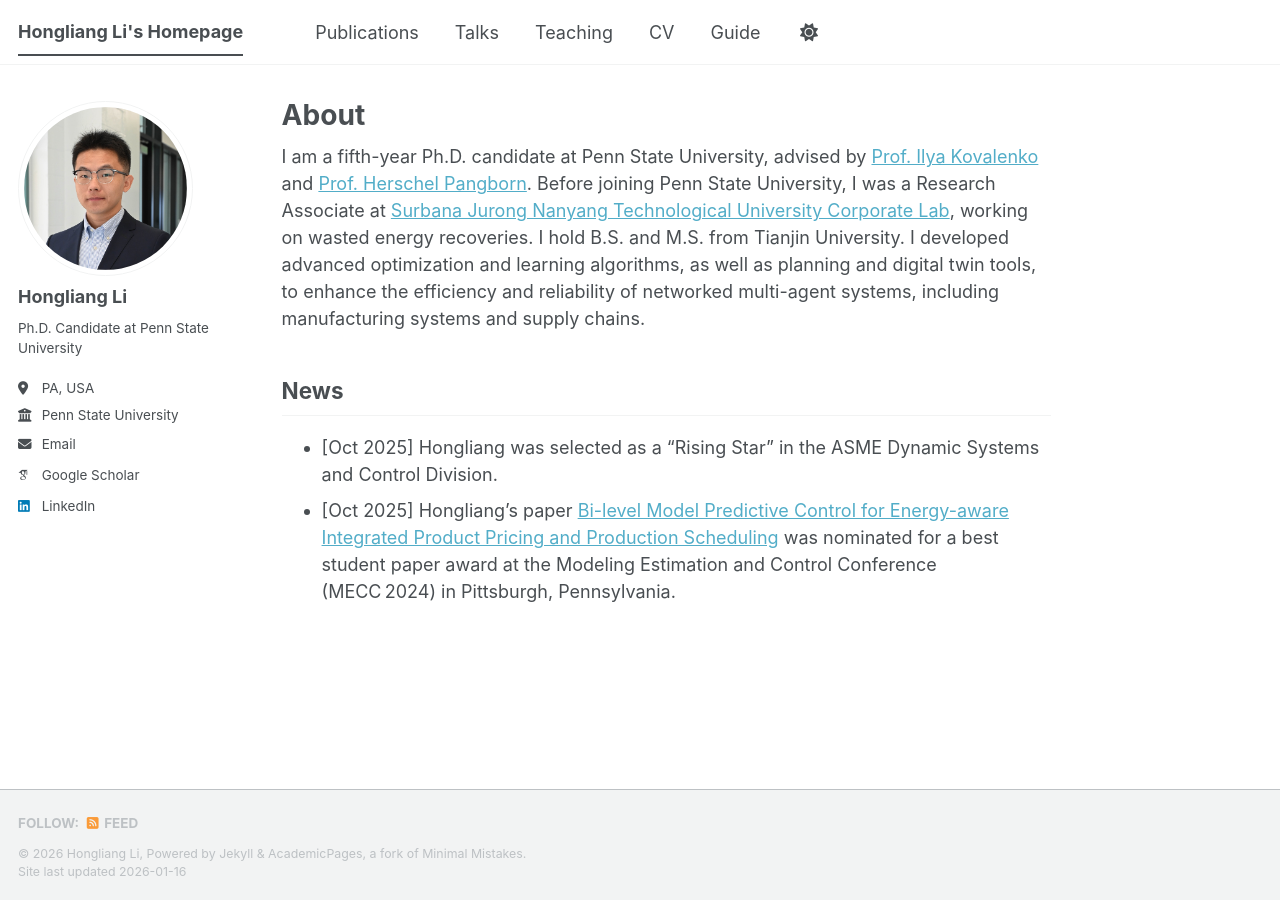
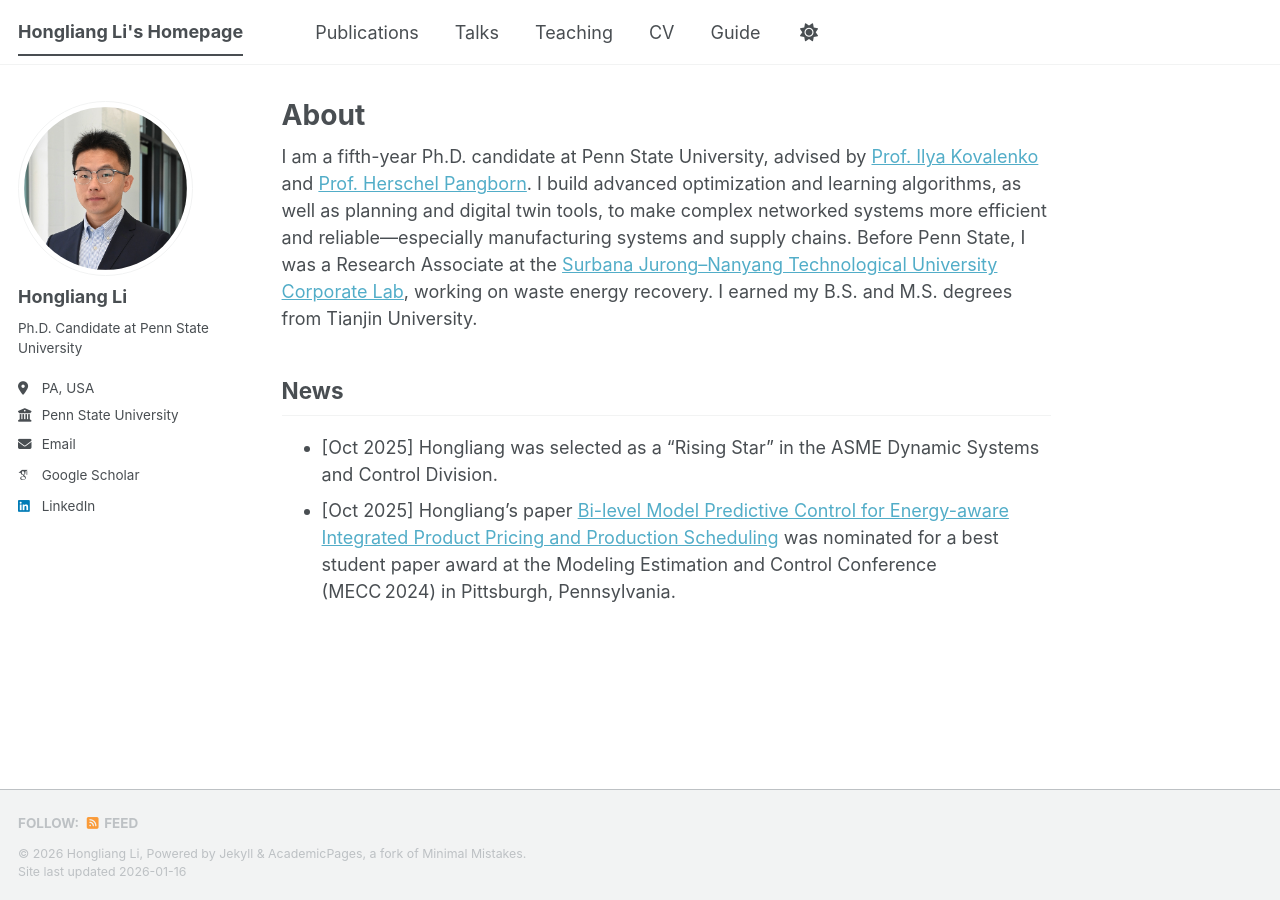
Before and after one commit to HongliangLiPSU/honglianglipsu.github.io, a Jekyll site: the page built from _pages/about.md, in a window 1280 px wide. Built offline with Jekyll 4.4.1, drawn with Linux system fonts in a browser that asks for light colours; some web fonts are replaced; a script bundle is joined from its source files by our own code; library files that are not in the unit come from our copies.

Commit message:
Update about page with revised biography
Revised personal introduction and background details.

```diff
--- a/_pages/about.md
+++ b/_pages/about.md
@@ -7,7 +7,8 @@ redirect_from:
   - /about.html
 ---
 
-I am a fifth-year Ph.D. candidate at Penn State University, advised by [Prof. Ilya Kovalenko](https://www.caislab.com/) and [Prof. Herschel Pangborn](http://www.paclab.info/). Before joining Penn State University, I was a Research Associate at [Surbana Jurong Nanyang Technological University Corporate Lab](https://www.ntu.edu.sg/sj-ntu), working on wasted energy recoveries. I hold B.S. and M.S. from Tianjin University. I developed advanced optimization and learning algorithms, as well as planning and digital twin tools, to enhance the efficiency and reliability of networked multi-agent systems, including manufacturing systems and supply chains.
+I am a fifth-year Ph.D. candidate at Penn State University, advised by [Prof. Ilya Kovalenko](https://www.caislab.com/) and [Prof. Herschel Pangborn](http://www.paclab.info/). I build advanced optimization and learning algorithms, as well as planning and digital twin tools, to make complex networked systems more efficient and reliable—especially manufacturing systems and supply chains. Before Penn State, I was a Research Associate at the [Surbana Jurong–Nanyang Technological University Corporate Lab](https://www.ntu.edu.sg/sj-ntu), working on waste energy recovery. I earned my B.S. and M.S. degrees from Tianjin University.
+
 
 ## News
 - [Oct 2025] Hongliang was selected as a “Rising Star” in the ASME Dynamic Systems and Control Division.
```
